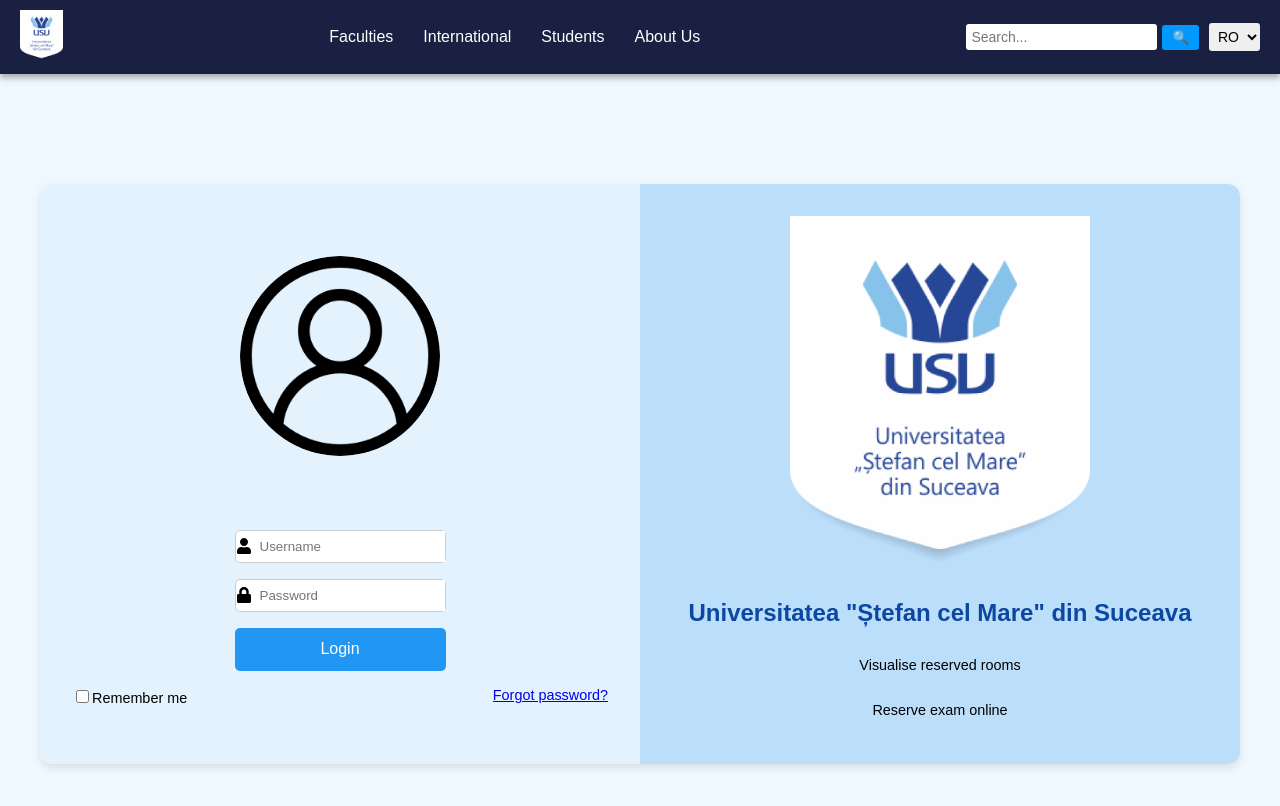
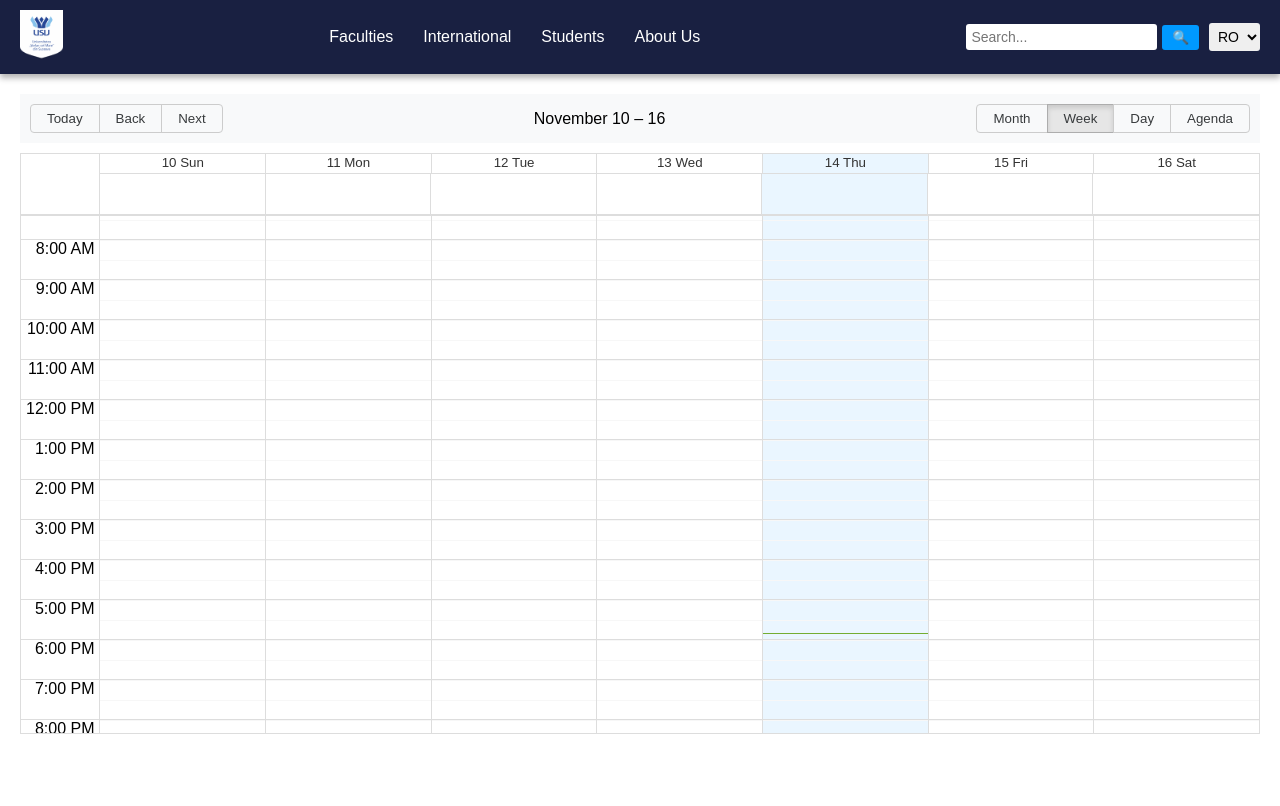
Before and after one commit to BP-Feral/Pythonii-Frontend, a React (Create React App) app: page / in a window 1280 px wide. Shown: the top 806 px of the page. Built offline with nearby package versions, Linux system fonts and the light colour scheme.

Commit message:
✨ New Views Manager + Calendar
- Calendar view
- Calendar agenda

```diff
--- a/package.json
+++ b/package.json
@@ -6,10 +6,14 @@
     "@testing-library/jest-dom": "^5.17.0",
     "@testing-library/react": "^13.4.0",
     "@testing-library/user-event": "^13.5.0",
+    "moment": "^2.30.1",
+    "moment-timezone": "^0.5.46",
     "react": "^18.3.1",
+    "react-big-calendar": "^1.15.0",
+    "react-calendar": "^5.1.0",
     "react-dom": "^18.3.1",
     "react-icons": "^5.3.0",
-    "react-scripts": "5.0.1",
+    "react-scripts": "^5.0.1",
     "web-vitals": "^2.1.4"
   },
   "scripts": {
--- a/src/App.js
+++ b/src/App.js
@@ -1,15 +1,30 @@
-
-import Nav from './components/nav';
-import LoginForm from './components/LoginPage'; // Import the LoginForm component
+import React from 'react';
+import LoginForm from './components/LoginPage'; // Check the path!
+import Nav from './components/nav'; // Check the path!
+import MyCalendar from './components/MyCalendar'; // Check the path!
 
 function App() {
-  return (
-    <div>
+
+  function CalendarView() {
+    return (
+      <div>
+        <Nav /> {/* Navbar */}
+        <MyCalendar /> {/* MyCalendar */}
+      </div>
+    );
+  }
+
+  function Login() {
+    return (
+      <div>
       <Nav /> {/* Navbar */}
       <LoginForm /> {/* Login Form */}
+    </div>
+    );
+  }
 
-    </div>
-  );
+  return CalendarView()
 }
 
+
 export default App;
--- /dev/null
+++ b/src/components/MyCalendar.js
@@ -0,0 +1,56 @@
+import React from 'react';
+import { Calendar, momentLocalizer } from 'react-big-calendar';
+import moment from 'moment';
+import 'react-big-calendar/lib/css/react-big-calendar.css';
+
+import '../styles/calendar.css';
+
+// Initialize the localizer for react-big-calendar
+const localizer = momentLocalizer(moment);
+const today = new Date();
+
+// Sample events array
+// TODO: Remove STUBS
+const events = [
+  {
+    title: 'All-Hands Company Meeting',
+    start: new Date(2025, 1, 27, 8, 30), // Feb 27, 2025, 8:30 AM
+    end: new Date(2025, 1, 27, 9, 30),   // Feb 27, 2025, 9:30 AM
+    allDay: false,
+  },
+  {
+    title: 'Design Review',
+    start: new Date(2025, 1, 27, 13, 0), // Feb 27, 2025, 1:00 PM
+    end: new Date(2025, 1, 27, 14, 0),   // Feb 27, 2025, 2:00 PM
+    allDay: false,
+  },
+  {
+    title: 'Morning Standup',
+    start: new Date(2025, 1, 27, 9, 0),
+    end: new Date(2025, 1, 27, 9, 30),
+  },
+  {
+    title: 'Weekly Sync',
+    start: new Date(2025, 1, 28, 11, 0),
+    end: new Date(2025, 1, 28, 12, 0),
+  },
+];
+
+const MyCalendar = () => {
+  return (
+    <div style={{ height: '80vh', margin: '20px' }}>
+      <Calendar
+        localizer={localizer}
+        events={events}
+        startAccessor="start"
+        endAccessor="end"
+        defaultView="week" // Start with the week view
+        views={['month', 'week', 'day', 'agenda']} // Allow switching between views
+        style={{ height: '100%' }}
+        min={new Date(today.getFullYear(), today.getMonth(), 27, 7, 0)}
+      />
+    </div>
+  );
+};
+
+export default MyCalendar;
--- /dev/null
+++ b/src/styles/calendar.css
@@ -0,0 +1,17 @@
+.rbc-event {
+    background-color: #4caf50; /* Green background */
+    color: white;
+    border-radius: 5px;
+    padding: 5px;
+    font-size: 12px;
+  }
+
+  .rbc-toolbar {
+    background-color: #f8f9fa;
+    padding: 10px;
+  }
+
+  .rbc-header {
+    font-weight: bold;
+    color: #333;
+  }
```
Also changed, not shown: 1 other file (tests, documents, lock files or other folders).
